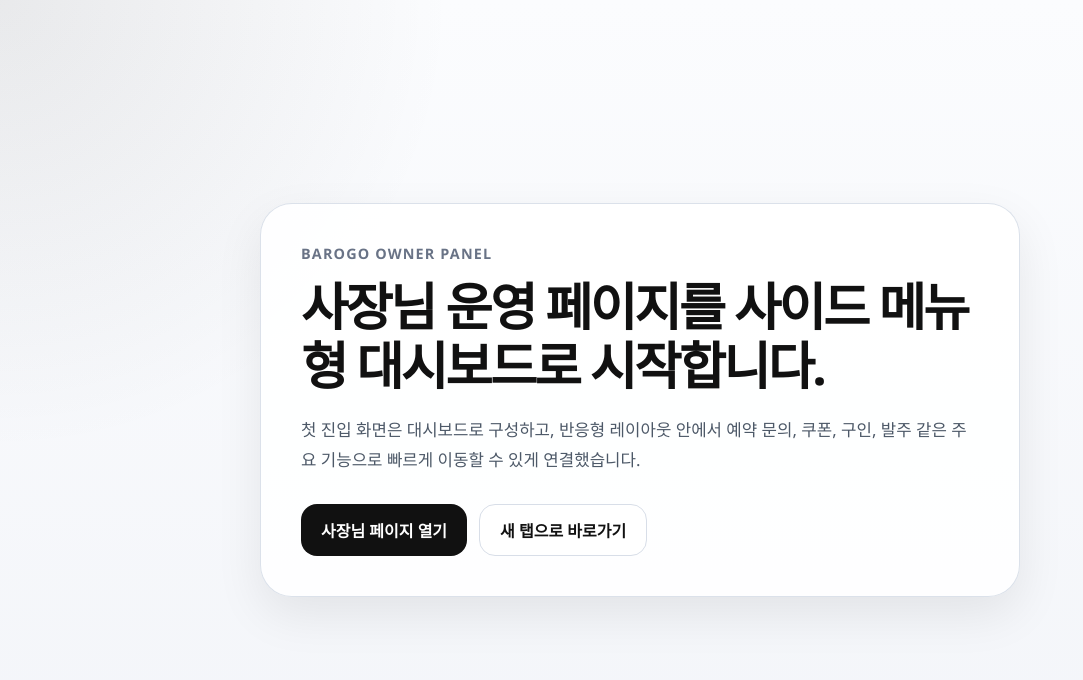
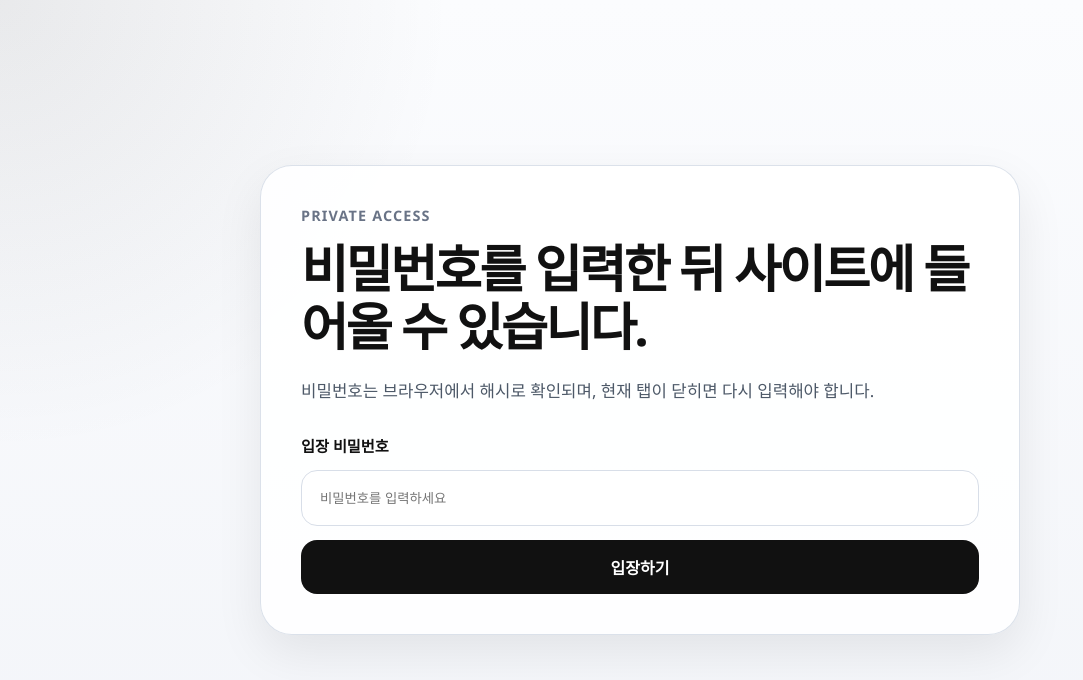
Before and after one commit to Jake83-Kim/webProjectSample, a React (Create React App) app in the folder landing-page/: page / in a window 1280 px wide. Shown: the top 680 px of the page, without its empty margins (0-1083 px from the left). Built offline with nearby package versions, Linux system fonts and the light colour scheme.

Commit message:
Add password gate for site access

```diff
--- a/landing-page/src/App.css
+++ b/landing-page/src/App.css
@@ -16,6 +16,7 @@ a {
   font: inherit;
 }
 
+.auth-shell,
 .app-shell {
   min-height: 100vh;
   display: grid;
@@ -23,6 +24,11 @@ a {
   padding: 24px;
 }
 
+.app-shell.is-loading {
+  visibility: hidden;
+}
+
+.auth-card,
 .app-hero {
   width: min(760px, 100%);
   padding: 40px;
@@ -32,7 +38,8 @@ a {
   box-shadow: 0 18px 48px rgba(17, 17, 17, 0.08);
 }
 
-.app-kicker {
+.app-kicker,
+.auth-kicker {
   margin: 0 0 14px;
   color: #697386;
   font-size: 0.9rem;
@@ -40,6 +47,7 @@ a {
   letter-spacing: 0.08em;
 }
 
+.auth-card h1,
 .app-hero h1 {
   margin: 0;
   font-size: clamp(2.1rem, 4vw, 3.5rem);
@@ -47,11 +55,48 @@ a {
   letter-spacing: -0.05em;
 }
 
+.auth-description,
 .app-description {
   margin: 20px 0 0;
   color: #4d5968;
   font-size: 1.05rem;
   line-height: 1.8;
+}
+
+.auth-form {
+  display: grid;
+  gap: 14px;
+  margin-top: 28px;
+}
+
+.auth-field {
+  font-size: 0.95rem;
+  font-weight: 700;
+  color: #111111;
+}
+
+.auth-form input {
+  min-height: 56px;
+  padding: 0 18px;
+  border: 1px solid #d8dee8;
+  border-radius: 16px;
+  background: #ffffff;
+}
+
+.auth-form button {
+  min-height: 54px;
+  border: none;
+  border-radius: 16px;
+  background: #111111;
+  color: #ffffff;
+  font-weight: 700;
+  cursor: pointer;
+}
+
+.auth-error {
+  margin: 0;
+  color: #c12727;
+  font-size: 0.95rem;
 }
 
 .app-actions {
@@ -87,10 +132,12 @@ a {
 }
 
 @media (max-width: 640px) {
+  .auth-shell,
   .app-shell {
     padding: 18px;
   }
 
+  .auth-card,
   .app-hero {
     padding: 28px 22px;
     border-radius: 24px;
--- a/landing-page/src/App.js
+++ b/landing-page/src/App.js
@@ -1,9 +1,87 @@
+import { useEffect, useState } from 'react';
 import './App.css';
 
+const SITE_ACCESS_KEY = 'barogo-site-access';
+const PASSWORD_HASH = '567c07c85c7063d1c9820cf78c8b28ce35aee1a180f716c69a122e0194e22c46';
+
+async function sha256(value) {
+  const encoder = new TextEncoder();
+  const data = encoder.encode(value);
+  const digest = await window.crypto.subtle.digest('SHA-256', data);
+
+  return Array.from(new Uint8Array(digest))
+    .map((byte) => byte.toString(16).padStart(2, '0'))
+    .join('');
+}
+
 function App() {
+  const [password, setPassword] = useState('');
+  const [error, setError] = useState('');
+  const [isChecking, setIsChecking] = useState(true);
+  const [isUnlocked, setIsUnlocked] = useState(false);
+
+  useEffect(() => {
+    const storedAccess = window.sessionStorage.getItem(SITE_ACCESS_KEY);
+    if (storedAccess === PASSWORD_HASH) {
+      setIsUnlocked(true);
+    }
+
+    setIsChecking(false);
+  }, []);
+
+  const handleSubmit = async (event) => {
+    event.preventDefault();
+    setError('');
+
+    const inputHash = await sha256(password);
+    if (inputHash !== PASSWORD_HASH) {
+      setPassword('');
+      setError('비밀번호가 올바르지 않습니다.');
+      return;
+    }
+
+    window.sessionStorage.setItem(SITE_ACCESS_KEY, PASSWORD_HASH);
+    setIsUnlocked(true);
+    setPassword('');
+  };
+
   const handleOwnerPage = () => {
     window.open(`${process.env.PUBLIC_URL}/owner.html`, '_blank', 'noopener,noreferrer');
   };
+
+  if (isChecking) {
+    return <main className="app-shell is-loading" />;
+  }
+
+  if (!isUnlocked) {
+    return (
+      <main className="auth-shell">
+        <section className="auth-card">
+          <p className="auth-kicker">PRIVATE ACCESS</p>
+          <h1>비밀번호를 입력한 뒤 사이트에 들어올 수 있습니다.</h1>
+          <p className="auth-description">
+            비밀번호는 브라우저에서 해시로 확인되며, 현재 탭이 닫히면 다시 입력해야 합니다.
+          </p>
+          <form className="auth-form" onSubmit={handleSubmit}>
+            <label className="auth-field" htmlFor="site-password">
+              입장 비밀번호
+            </label>
+            <input
+              id="site-password"
+              type="password"
+              value={password}
+              onChange={(event) => setPassword(event.target.value)}
+              placeholder="비밀번호를 입력하세요"
+              autoComplete="current-password"
+              required
+            />
+            {error ? <p className="auth-error">{error}</p> : null}
+            <button type="submit">입장하기</button>
+          </form>
+        </section>
+      </main>
+    );
+  }
 
   return (
     <main className="app-shell">
@@ -11,8 +89,8 @@ function App() {
         <p className="app-kicker">BAROGO OWNER PANEL</p>
         <h1>사장님 운영 페이지를 사이드 메뉴형 대시보드로 시작합니다.</h1>
         <p className="app-description">
-          첫 진입 화면은 대시보드로 구성하고, 반응형 레이아웃 안에서 예약 문의, 쿠폰, 구인, 발주 같은
-          주요 기능으로 빠르게 이동할 수 있게 연결했습니다.
+          첫 진입 화면은 대시보드로 구성하고, 반응형 레이아웃 안에서 예약 문의, 쿠폰, 구인, 발주 같은 주요
+          기능으로 빠르게 이동할 수 있게 연결했습니다.
         </p>
         <div className="app-actions">
           <button type="button" onClick={handleOwnerPage}>
```
Also changed, not shown: landing-page/public/owner-shell.js (+79 -7 lines), landing-page/public/owner-theme.css (+73 -0 lines), 13 other files (tests, documents, lock files or other folders).
